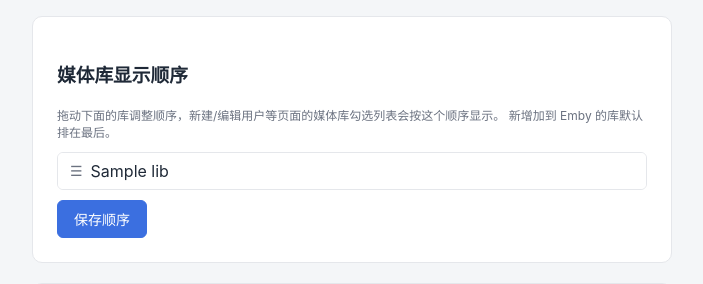
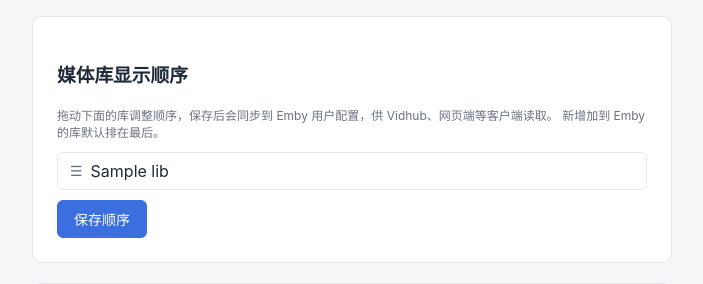
Before and after one commit to guanlu21/emby-manager, a FastAPI app: template app/templates/settings.html in a window 1280 px wide. Shown: the part 475-759 px from the top of the page, without its empty margins (74-777 px from the left). Run offline with FastAPI, Linux system fonts and the light colour scheme; the template is opened without the code that fills it: most values are stand-ins (such as "Sample title", 1, 10 or a date in 2020); parts of the project's set-up code (start-up, migrations or seed data) failed here and were passed over.

Commit message:
Add files via upload

```diff
--- a/app/main.py
+++ b/app/main.py
@@ -794,8 +794,22 @@ def save_library_order(request: Request, library_order: str = Form("[]")):
             raise ValueError
     except ValueError:
         return RedirectResponse("/settings?error=排序数据格式不对", status_code=303)
+    client = _get_client_or_none()
+    if not client:
+        return RedirectResponse("/settings?error=请先配置Emby连接信息", status_code=303)
+    try:
+        emby_users = client.list_emby_users()
+        for emby_user in emby_users:
+            emby_user_id = emby_user.get("Id")
+            if emby_user_id:
+                client.set_user_library_order(emby_user_id, order)
+    except EmbyError as e:
+        return RedirectResponse(f"/settings?error=同步媒体库顺序到Emby失败: {e}", status_code=303)
     db.set_setting("library_order", json.dumps(order))
-    return RedirectResponse("/settings?msg=媒体库显示顺序已保存", status_code=303)
+    return RedirectResponse(
+        f"/settings?msg=媒体库显示顺序已保存并同步到Emby（共{len(emby_users)}个用户）",
+        status_code=303,
+    )
 
 
 @app.post("/settings/emby")
--- a/app/templates/settings.html
+++ b/app/templates/settings.html
@@ -25,7 +25,7 @@
   {% elif not libraries %}
     <p class="muted">暂无媒体库，请先确认「Emby 服务器连接」配置正确。</p>
   {% else %}
-    <p class="muted small">拖动下面的库调整顺序，新建/编辑用户等页面的媒体库勾选列表会按这个顺序显示。
+    <p class="muted small">拖动下面的库调整顺序，保存后会同步到 Emby 用户配置，供 Vidhub、网页端等客户端读取。
       新增加到 Emby 的库默认排在最后。</p>
     <ul class="lib-order-list" id="lib-order-list">
       {% for lib in libraries %}
```
Also changed, not shown: app/emby_client.py (+11 -0 lines), README.md.
